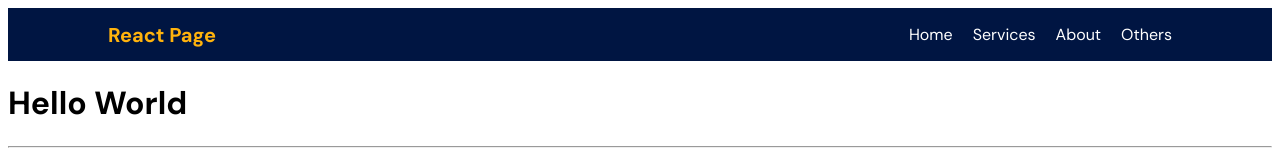
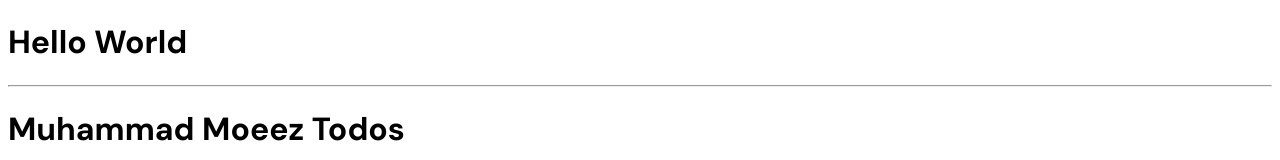
Before and after one commit to MoeezAhmed-Developer/React-Course, a React (Vite) app: page / in a window 1280 px wide. Shown: the top 160 px of the page. Built offline with nearby package versions, Linux system fonts and the light colour scheme.

Commit message:
fix: comment out Header component in App for cleaner routing setup

```diff
--- a/src/App.jsx
+++ b/src/App.jsx
@@ -1,4 +1,4 @@
-import { BrowserRouter, Routes, Route } from "react-router";
+import { Routes, Route } from "react-router";
 import Header from "./components/Header";
 import HomePage from "./pages/Home";
 import AboutPage from "./pages/About";
@@ -8,7 +8,7 @@ import OtherPage from "./pages/Other";
 function App() {
   return (
     <>
-      <Header />
+      {/* <Header /> */}
       <Routes>
         <Route path="/" element={<HomePage />} />
         <Route path="/about" element={<AboutPage />} />
```
